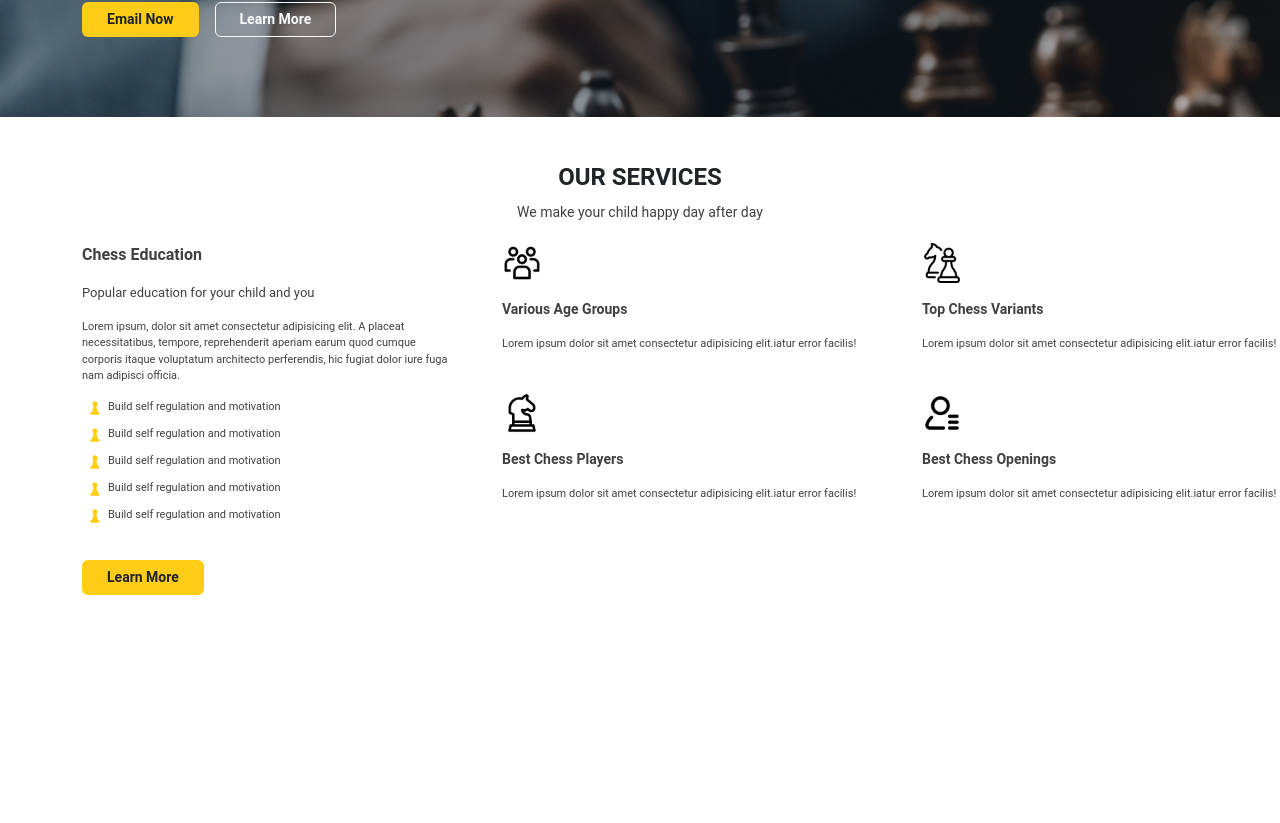
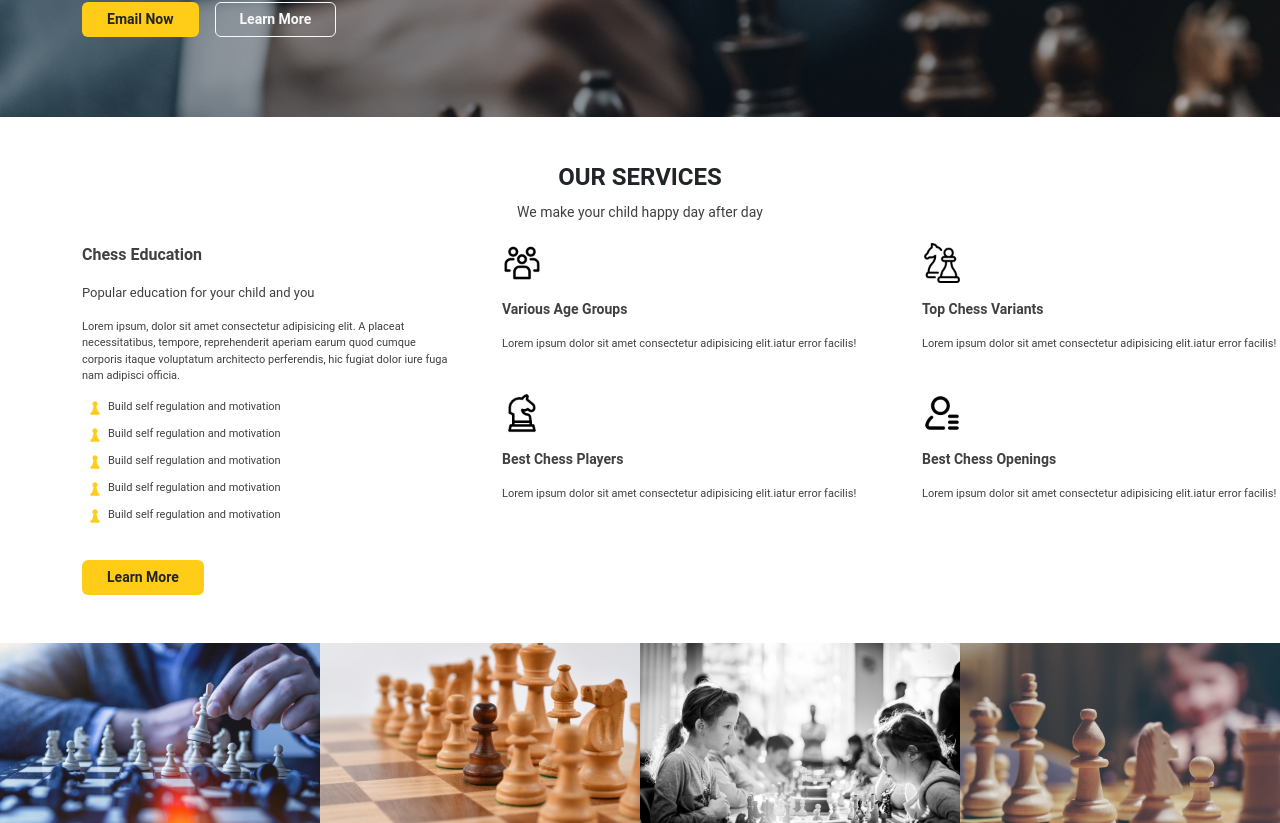
Before and after one commit to DavideTessari/proj-html-vuejs, a Vue app: page / in a window 1280 px wide. Shown: the part 432-1255 px from the top of the page. Before the commit the page ends 1075 px from the top, so only its background shows below. Built offline with nearby package versions, Linux system fonts and the light colour scheme.

Commit message:
section gallery made

```diff
--- a/src/components/AppPageMain.vue
+++ b/src/components/AppPageMain.vue
@@ -72,7 +72,20 @@ export default {
             </div>
             <button type="button" class="btn medium fw-bold px-4 mt-4">Learn More</button>
         </div>
-
+        <div class="d-flex">
+            <div class="col-3">
+                <img src="/src/assets/images/mt-2236-home-gallery1.jpg">
+            </div>
+            <div class="col-3">
+                <img src="/src/assets/images/mt-2236-home-gallery2.jpg">
+            </div>
+            <div class="col-3">
+                <img src="/src/assets/images/mt-2236-home-gallery3.jpg">
+            </div>
+            <div class="col-3">
+                <img src="/src/assets/images/mt-2236-home-gallery4.jpg">
+            </div>
+        </div>
     </main>
 </template>
 
```
